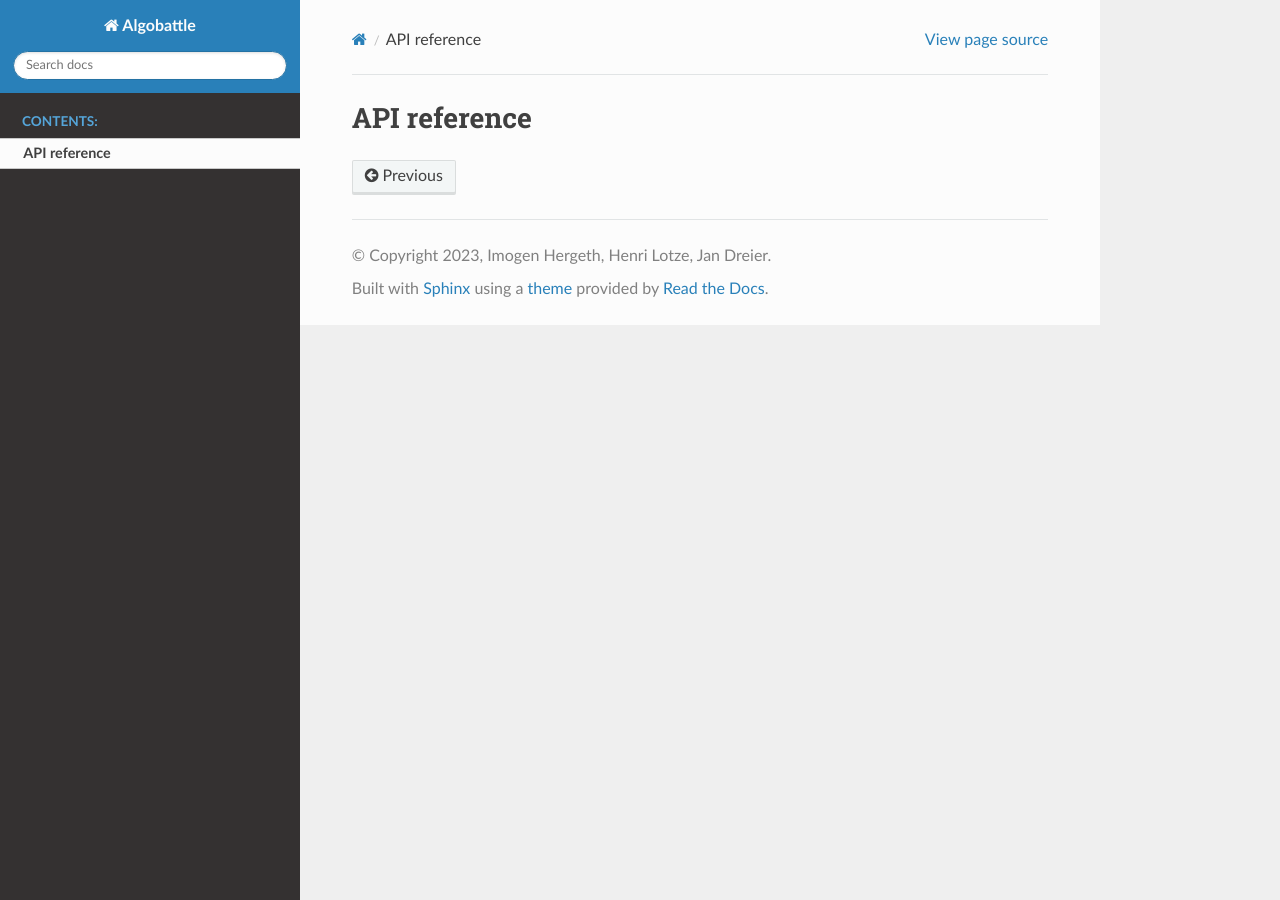
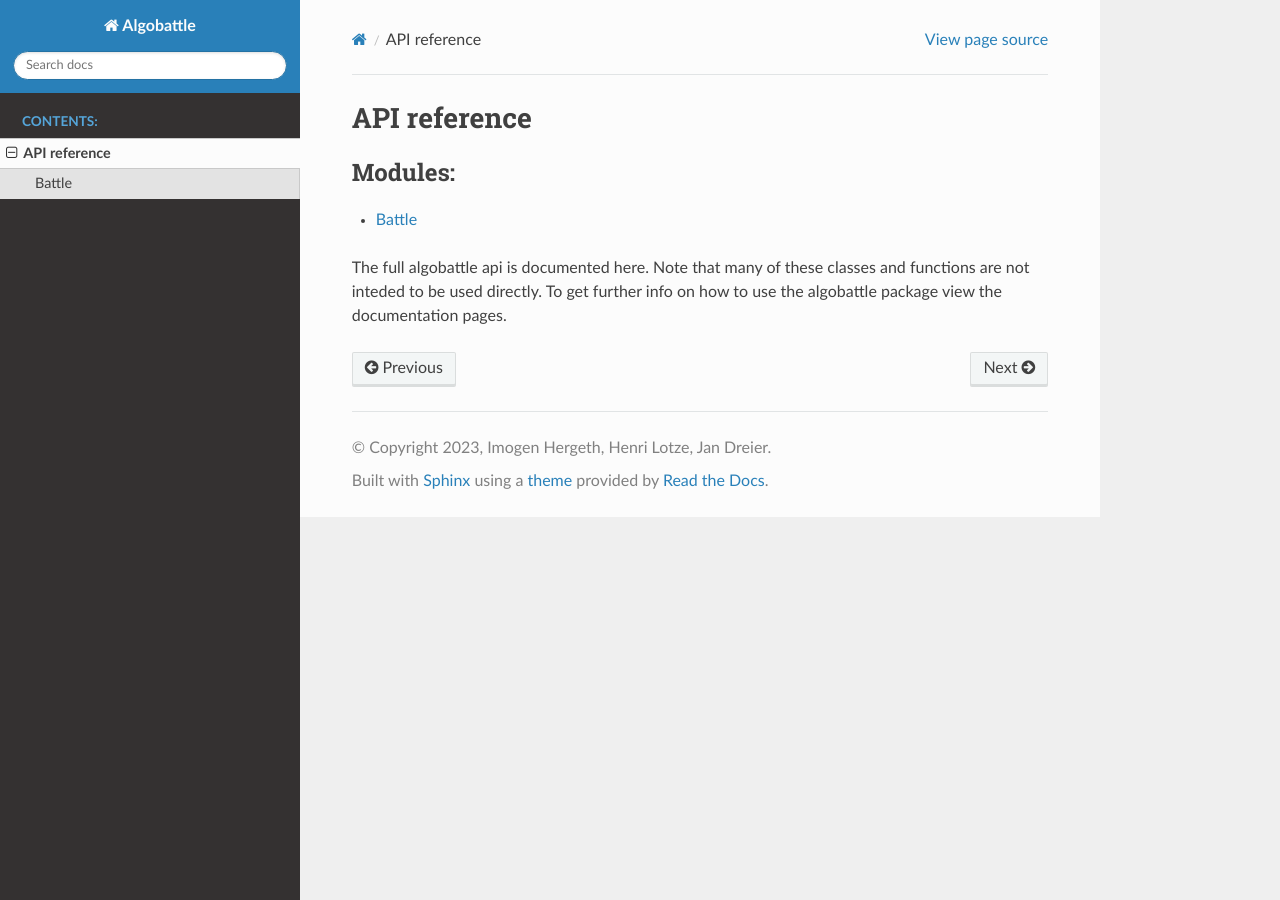
Before and after one commit to Benezivas/algobattle, a Sphinx documentation site: the page built from docs/api.rst, in a window 1280 px wide. Built offline with Sphinx 7.4.7 and the Read the Docs theme 2.0.0, drawn with Linux system fonts in a browser that asks for light colours.

Commit message:
add battle module docs

```diff
--- a/docs/api.rst
+++ b/docs/api.rst
@@ -1,2 +1,10 @@
 API reference
 =============
+
+.. toctree::
+   :caption: Modules:
+
+   api/battle
+
+The full algobattle api is documented here. Note that many of these classes and functions are not inteded to be used
+directly. To get further info on how to use the algobattle package view the documentation pages.
--- /dev/null
+++ b/docs/api/battle.rst
@@ -0,0 +1,5 @@
+Battle
+======
+
+.. automodule:: algobattle.battle
+   :members:
```
